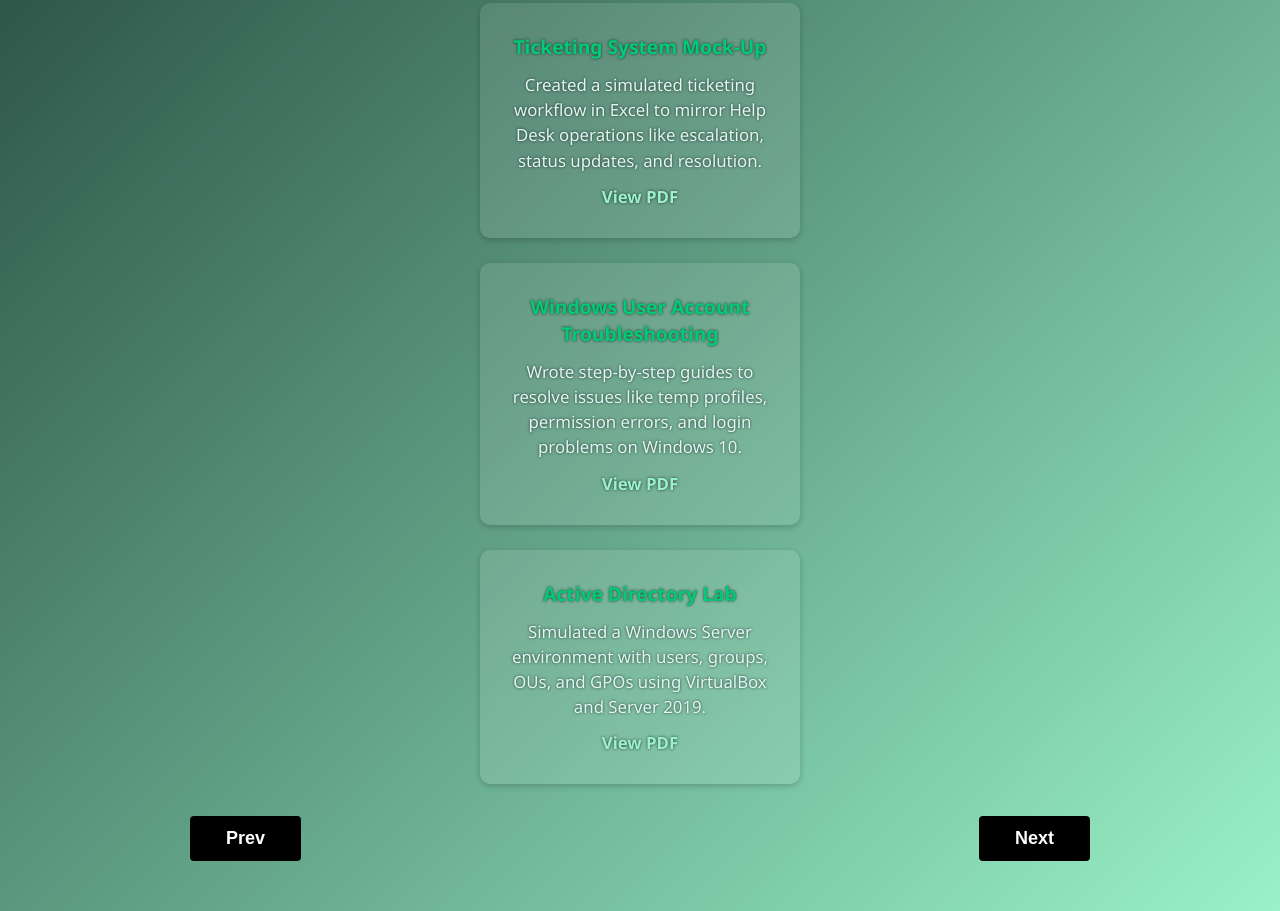
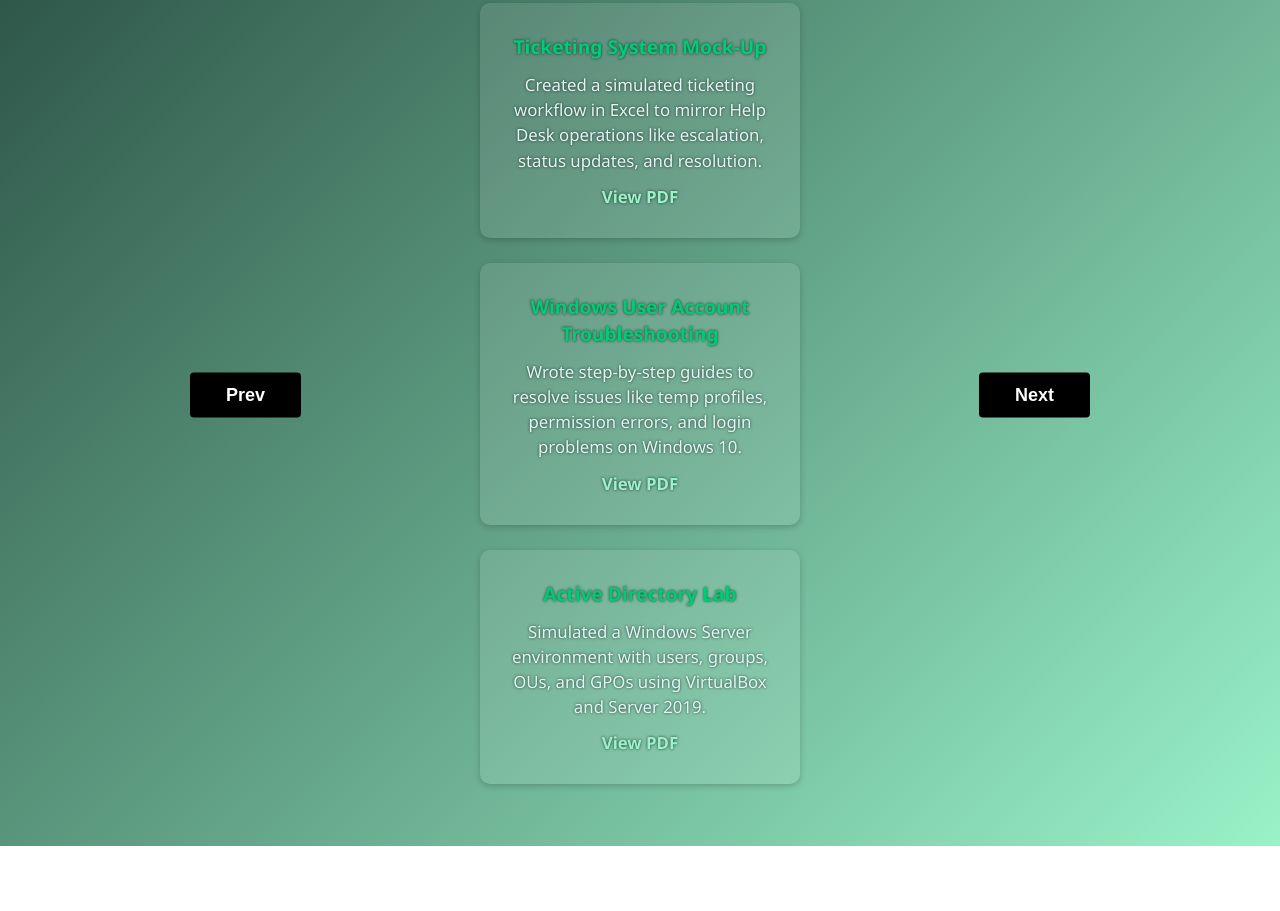
Before and after one commit to ddiaz145/ITtechinfo, a plain HTML site: page projects.html in a window 1280 px wide. Shown: the part 316-1227 px from the top of the page. After the commit the page ends 1162 px from the top, so only its background shows below. Drawn offline with Linux system fonts and the light colour scheme.

Commit message:
Update projects.html

```diff
--- a/projects.html
+++ b/projects.html
@@ -82,7 +82,7 @@
       max-width: 900px;
       margin: 0 auto;
       overflow: hidden;
-      position: relative;
+      position: relative; /* for absolute buttons */
     }
 
     .carousel-track {
@@ -135,15 +135,17 @@
       text-decoration: underline;
     }
 
-    /* Buttons */
+    /* Carousel buttons vertically centered */
     .carousel-buttons {
-      display: flex;
-      justify-content: space-between;
-      margin: 20px auto 0;
-      max-width: 900px;
+      position: absolute;
+      top: 50%;
+      width: 100%;
+      pointer-events: none; /* only buttons clickable */
     }
 
     .carousel-buttons button {
+      pointer-events: auto;
+      position: absolute;
       background: #000;
       color: #fff;
       border: none;
@@ -153,10 +155,19 @@
       font-weight: bold;
       cursor: pointer;
       transition: background 0.3s;
+      transform: translateY(-50%);
     }
 
     .carousel-buttons button:hover {
       background: #444;
+    }
+
+    #prevBtn {
+      left: 0;
+    }
+
+    #nextBtn {
+      right: 0;
     }
 
     @media (max-width: 768px) {
@@ -184,11 +195,10 @@
       <div class="carousel-track" id="carouselTrack">
         <!-- Slides injected via JavaScript -->
       </div>
-    </div>
-
-    <div class="carousel-buttons">
-      <button id="prevBtn">Prev</button>
-      <button id="nextBtn">Next</button>
+      <div class="carousel-buttons">
+        <button id="prevBtn">Prev</button>
+        <button id="nextBtn">Next</button>
+      </div>
     </div>
   </section>
 
```
